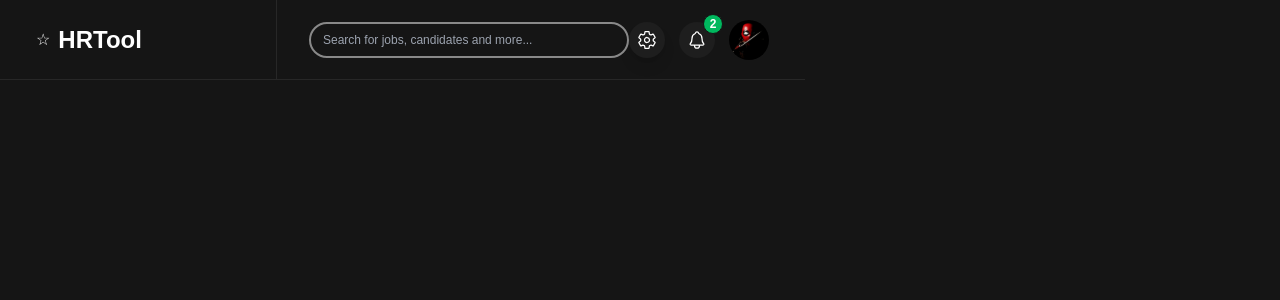
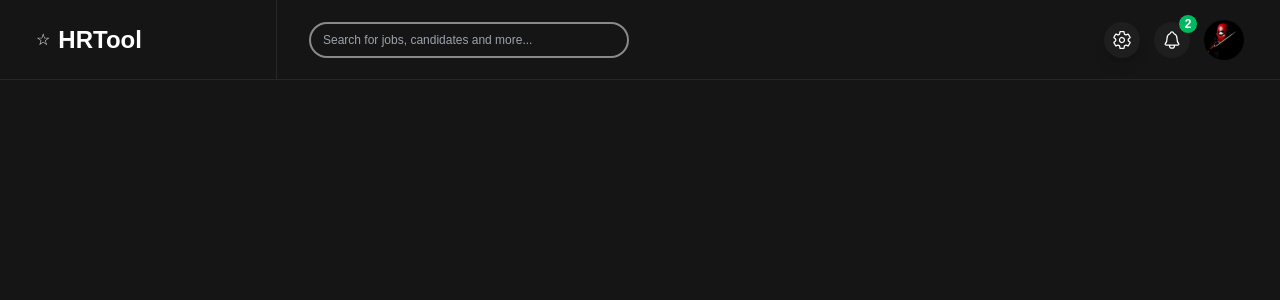
Before and after one commit to Ombre56/HRDashboard, a React (Create React App) app: page / in a window 1280 px wide. Shown: the top 300 px of the page. Built offline with nearby package versions, Linux system fonts and the light colour scheme.

Commit message:
Removed class fixed

```diff
--- a/src/components/Header/Header.tsx
+++ b/src/components/Header/Header.tsx
@@ -3,7 +3,7 @@ import { IoNotificationsOutline } from 'react-icons/io5'
 
 export default function Header() {
   return (
-    <header className='fixed flex justify-center px-2.5 md:px-9 h-20 border-b border-line bg-black z-20'>
+    <header className='flex justify-center px-2.5 md:px-9 h-20 border-b border-line bg-black'>
       <div className='w-16 md:w-60 items-center flex gap-2'>
         <div className='hidden md:block'>☆</div>
         <h1 className='text-sm md:text-2xl font-bold hidden md:block'>HRTool</h1>
```
